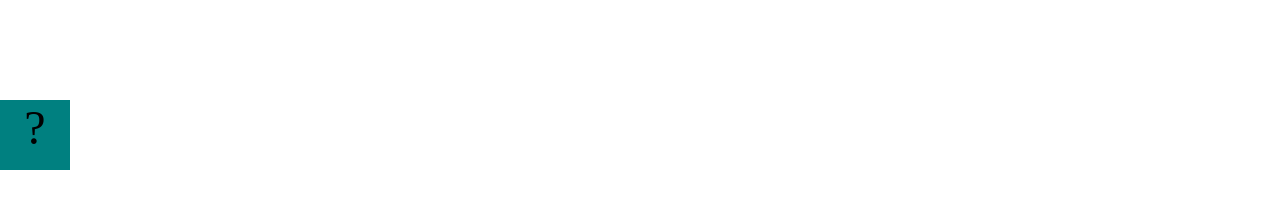
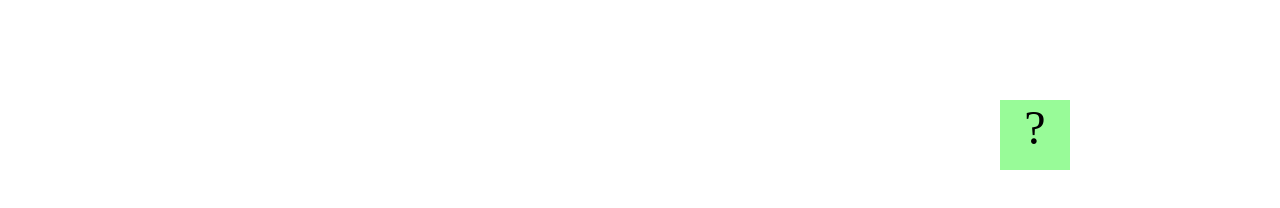
Before and after one commit to tmar4269146/tmar4269146.github.io, a plain HTML site: page fsd-projects/bouncing-box/index.html in a window 1280 px wide. Drawn offline with Linux system fonts and the light colour scheme.

Commit message:
finished bouncing box

```diff
--- a/fsd-projects/bouncing-box/index.html
+++ b/fsd-projects/bouncing-box/index.html
@@ -8,7 +8,7 @@
       .box {
         width: 70px;
         height: 70px;
-        background-color: teal;
+        background-color:palegreen;
         font-size: 300%;
         text-align: center;
         user-select: none;
@@ -69,6 +69,9 @@
         //////////////////////////////////////////////////////////////////
 
         // TODO 2 - Variable declarations
+         var positionX = 0;
+         var points = 0;
+         var speed = 10;
 
 
 
@@ -80,11 +83,22 @@
          * If the box drifts off the screen, turn it around!
          */
         function update() {
+           positionX = positionX + speed;
+
+    if (positionX > boardWidth) {
+      speed *= -1;
+    }
+
+    else if (positionX < 0) {
+      speed *= -1;
+    }
+
+    moveBoxTo(positionX);
 
 
 
 
-        }
+   }
 
         /**
          * This Function will be called each time the box is clicked.
@@ -94,6 +108,10 @@
          * - move the box to the left side of the screen.
          */
         function handleBoxClick() {
+           positionX = 0;
+           points++;
+           changeBoxText(points);
+           speed += 3;
 
 
 
```
